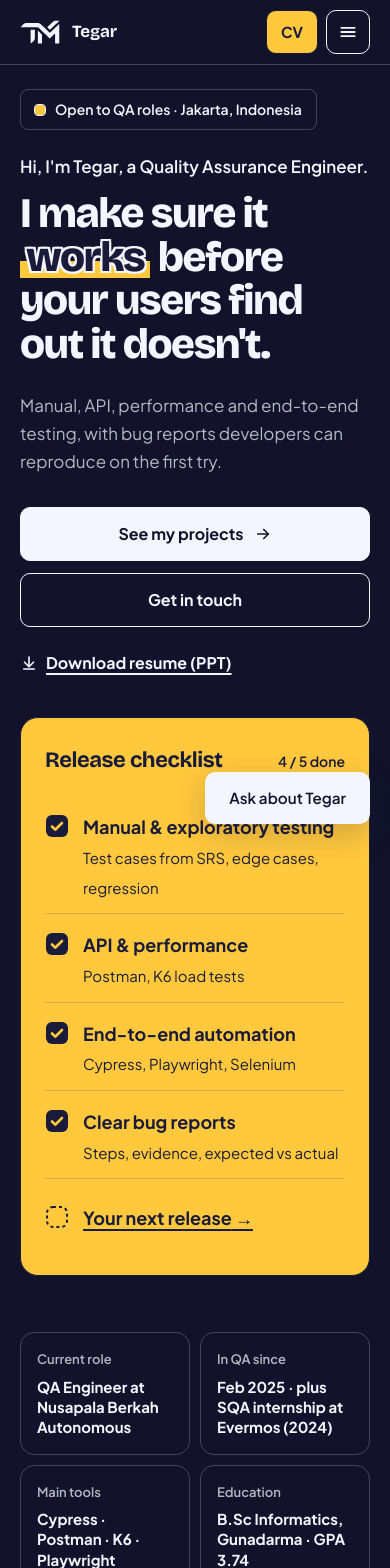
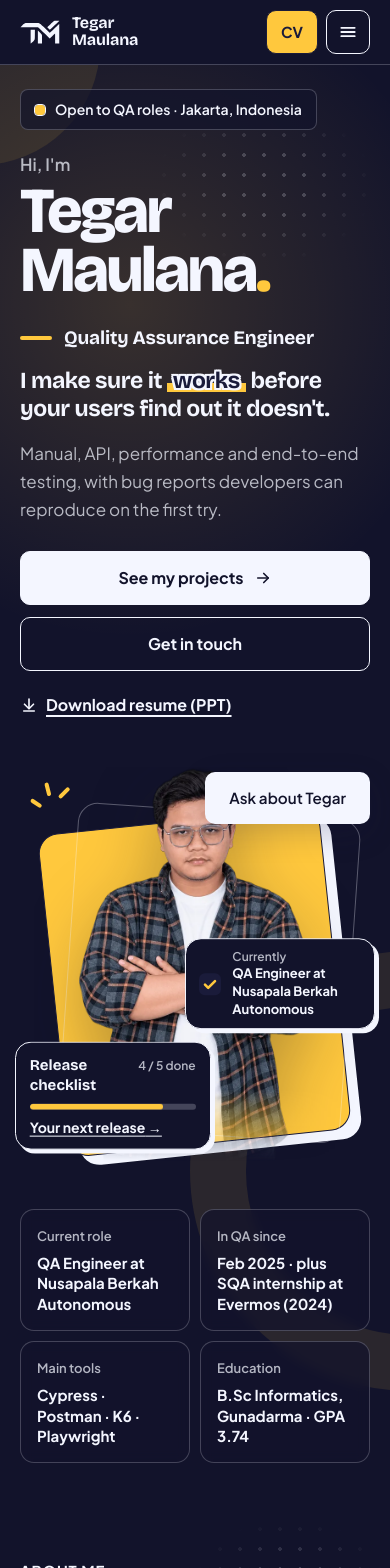
Before and after one commit to HyungMaulss/tegar-portfolio, a React (Vite) app: page / in a window 390 px wide. Shown: the top 1568 px of the page. Built offline with nearby package versions, Linux system fonts and the light colour scheme.

Commit message:
Hero with portrait, two-line name and background shapes
- Cut-out portrait on a tilted Sun card with floating current-role and release-checklist cards
- Name on two lines in the hero and the navbar (full name on mobile too)
- Soft glows, corner shapes and dot patches behind the page

```diff
--- a/src/components/Hero.css
+++ b/src/components/Hero.css
@@ -1,15 +1,80 @@
-.hero {
-    display: flex;
-    flex-wrap: wrap;
-    align-items: center;
-    gap: 56px 72px;
-    padding-top: clamp(28px, 3.5vw, 48px);
-    padding-bottom: 56px;
+/* Hero + quick facts share one wrapper so the background shapes span both. */
+.hero-wrap {
+    position: relative;
+    isolation: isolate;
+    overflow: hidden;
+    padding-bottom: 8px;
 }
 
-.hero__text {
-    flex: 1 1 520px;
-    min-width: 0;
+/* ---------- Background shapes ---------- */
+.hero-deco {
+    position: absolute;
+    inset: 0;
+    z-index: -1;
+    pointer-events: none;
+}
+
+.hero-deco__circle {
+    position: absolute;
+    border-radius: 50%;
+    background: var(--sun);
+    opacity: var(--deco-circle, 0.14);
+}
+
+.hero-deco__circle--tl {
+    width: 360px;
+    height: 360px;
+    left: -200px;
+    top: -200px;
+}
+
+.hero-deco__circle--br {
+    width: 440px;
+    height: 440px;
+    right: -240px;
+    bottom: 80px;
+    background: none;
+    border: 56px solid var(--sun);
+}
+
+/* Warm light behind the portrait. */
+.hero-deco__glow {
+    position: absolute;
+    width: 760px;
+    height: 760px;
+    right: -120px;
+    top: -140px;
+    border-radius: 50%;
+    background: radial-gradient(circle, var(--glow-sun) 0%, transparent 62%);
+}
+
+.hero-deco__dots {
+    position: absolute;
+    width: 220px;
+    height: 160px;
+    background: radial-gradient(var(--dot) 1.6px, transparent 1.8px) 0 0 / 20px 20px;
+    -webkit-mask-image: radial-gradient(closest-side, #000 40%, transparent);
+    mask-image: radial-gradient(closest-side, #000 40%, transparent);
+}
+
+.hero-deco__dots--a {
+    right: 4%;
+    top: 40px;
+}
+
+.hero-deco__dots--b {
+    left: 38%;
+    bottom: 150px;
+}
+
+/* ---------- Layout ---------- */
+.hero {
+    display: grid;
+    grid-template-columns: minmax(0, 1.1fr) minmax(0, 0.9fr);
+    align-items: center;
+    gap: 40px 56px;
+    padding-top: clamp(28px, 3.5vw, 48px);
+    padding-bottom: 48px;
 }
 
 .hero__badge {
@@ -19,6 +84,7 @@
     padding: 8px 14px;
     border-radius: 8px;
     border: 1px solid var(--line);
+    background: color-mix(in srgb, var(--sky) 70%, transparent);
     font-size: 15px;
     font-weight: 600;
 }
@@ -32,128 +98,240 @@
 }
 
 .hero__hello {
-    margin-top: 28px;
+    margin-top: 26px;
     font-size: 20px;
     font-weight: 600;
+    color: var(--muted);
+}
+
+/* First and last name on their own lines. */
+.hero__name {
+    margin-top: 4px;
+    font-family: var(--font-head);
+    font-size: clamp(60px, 7.6vw, 112px);
+    font-weight: 800;
+    line-height: 0.92;
+    letter-spacing: -0.045em;
+}
+
+.hero__name > span {
+    display: block;
+}
+
+.hero__dot {
+    color: var(--sun);
+}
+
+.hero__role {
+    margin-top: 22px;
+    display: flex;
+    align-items: center;
+    gap: 12px;
+    font-family: var(--font-head);
+    font-size: 22px;
+    font-weight: 700;
+    letter-spacing: -0.01em;
+}
+
+.hero__role::before {
+    content: '';
+    width: 32px;
+    height: 4px;
+    border-radius: 2px;
+    background: var(--sun);
 }
 
 .hero__title {
-    margin-top: 12px;
+    margin-top: 14px;
+    max-width: 26ch;
     font-family: var(--font-head);
-    font-size: clamp(44px, 5.8vw, 80px);
-    font-weight: 800;
-    line-height: 1.02;
-    letter-spacing: -0.035em;
+    font-size: clamp(24px, 2.4vw, 32px);
+    font-weight: 700;
+    line-height: 1.22;
+    letter-spacing: -0.02em;
 }
 
 .hero__lede {
-    margin-top: 24px;
+    margin-top: 16px;
     max-width: 46ch;
-    font-size: 19px;
+    font-size: 18px;
     color: var(--muted);
 }
 
 .hero__cta {
-    margin-top: 32px;
+    margin-top: 28px;
     display: flex;
     flex-wrap: wrap;
     gap: 12px;
 }
 
 .hero__resume {
-    margin-top: 14px;
+    margin-top: 12px;
     gap: 8px;
     font-size: 16px;
 }
 
-/* Release checklist card: a Sun surface with an ink border, the hero's focal object. */
-.checklist {
-    flex: 0 1 460px;
-    min-width: 0;
-    padding: 32px;
-    border-radius: var(--r-lg);
-    background: var(--sun);
-    color: var(--on-sun);
-    border: 1.5px solid var(--on-sun);
-    transition: transform 0.35s var(--ease), box-shadow 0.35s var(--ease);
+/* ---------- Portrait ---------- */
+.hero__visual {
+    position: relative;
+    justify-self: center;
+    width: min(100%, 470px);
+    padding-top: 12px;
 }
 
-.checklist:hover {
-    transform: translate(-4px, -4px);
-    box-shadow: 8px 8px 0 var(--ink);
+/* Tilted Sun card behind the portrait, with the site's hard ink shadow. */
+.hero__shape,
+.hero__outline {
+    position: absolute;
+    left: 6%;
+    right: 6%;
+    top: 16%;
+    bottom: 4%;
+    border-radius: var(--r-lg);
+    transform: rotate(-6deg);
+    transition: transform 0.6s var(--ease), box-shadow 0.6s var(--ease);
 }
 
-.checklist__head {
+.hero__shape {
+    background: var(--sun);
+    border: 1.5px solid var(--on-sun);
+    box-shadow: 10px 10px 0 var(--ink);
+}
+
+.hero__outline {
+    border: 1.5px solid var(--line-2);
+    transform: rotate(4deg) translate(14px, -10px);
+}
+
+.hero__visual:hover .hero__shape {
+    transform: rotate(-3deg) translate(-4px, -4px);
+    box-shadow: 14px 14px 0 var(--ink);
+}
+
+.hero__visual:hover .hero__outline {
+    transform: rotate(7deg) translate(20px, -14px);
+}
+
+.hero__spark {
+    position: absolute;
+    left: -2%;
+    top: 6%;
+    width: 56px;
+    height: 56px;
+    fill: none;
+    stroke: var(--sun);
+    stroke-width: 3.5;
+    stroke-linecap: round;
+}
+
+.hero__photo {
+    position: relative;
+    width: 100%;
+    height: auto;
+    filter: drop-shadow(0 24px 32px rgba(10, 11, 30, 0.28));
+    /* Fade the bottom so the crop line never shows. */
+    -webkit-mask-image: linear-gradient(to bottom, #000 82%, transparent 100%);
+    mask-image: linear-gradient(to bottom, #000 82%, transparent 100%);
+}
+
+/* Floating cards over the portrait. */
+.float {
+    position: absolute;
+    z-index: 1;
+    border-radius: var(--r-md);
+    border: 1.5px solid var(--ink);
+    background: var(--sky);
+    color: var(--ink);
+    box-shadow: 4px 4px 0 var(--ink);
+    font-size: 14px;
+    line-height: 1.35;
+    animation: float-y 6s ease-in-out infinite alternate;
+}
+
+.float__label {
+    display: block;
+    font-size: 12px;
+    font-weight: 600;
+    color: var(--muted);
+}
+
+.float--current {
+    top: 20%;
+    right: -6%;
+    max-width: 230px;
+    display: flex;
+    gap: 10px;
+    align-items: center;
+    padding: 12px 14px;
+    font-weight: 700;
+}
+
+.float--current .tick {
+    flex: 0 0 auto;
+}
+
+.float--check {
+    bottom: 12%;
+    left: -8%;
+    width: 230px;
+    display: grid;
+    gap: 8px;
+    padding: 14px 16px;
+    text-decoration: none;
+    animation-delay: -3s;
+    transition: transform 0.25s var(--ease), box-shadow 0.25s var(--ease);
+}
+
+.float--check:hover {
+    animation-play-state: paused;
+    box-shadow: 6px 6px 0 var(--sun);
+}
+
+.float__row {
     display: flex;
     justify-content: space-between;
     align-items: baseline;
-    gap: 12px;
+    gap: 10px;
 }
 
-.checklist__title {
+.float__row strong {
     font-family: var(--font-head);
-    font-size: 26px;
-    font-weight: 700;
-    letter-spacing: -0.02em;
-}
-
-.checklist__progress {
-    font-size: 14px;
-    font-weight: 600;
-}
-
-.checklist__list {
-    margin-top: 22px;
-    display: flex;
-    flex-direction: column;
-    gap: 4px;
-}
-
-.checklist__item {
-    display: flex;
-    gap: 14px;
-    align-items: flex-start;
-    padding: 12px 0;
-    border-bottom: 1px solid rgba(26, 27, 58, 0.16);
-}
-
-.checklist__item svg {
-    flex: 0 0 auto;
-    margin-top: 2px;
-}
-
-.checklist__item--open {
-    border-bottom: 0;
-    align-items: center;
-}
-
-.checklist__item--open svg {
-    margin-top: 0;
-}
-
-.checklist__item .text-link {
-    color: var(--on-sun);
-}
-
-.checklist__sub {
     font-size: 15px;
 }
 
-/* Each tick draws itself in, one after another, after the card lands. */
-.tick__mark {
-    stroke-dasharray: 16;
-    stroke-dashoffset: 16;
-    animation: tick 0.5s var(--ease) forwards;
-    animation-delay: calc(0.9s + var(--i, 0) * 0.18s);
+.float__bar {
+    display: block;
+    height: 6px;
+    border-radius: 3px;
+    background: var(--line);
+    overflow: hidden;
 }
 
-@keyframes tick {
-    to {
-        stroke-dashoffset: 0;
-    }
+.float__bar span {
+    display: block;
+    width: 80%;
+    height: 100%;
+    border-radius: 3px;
+    background: var(--sun);
+    transform-origin: left;
+    animation: bar-fill 1.4s var(--ease) 0.9s both;
 }
 
-/* Quick facts for recruiters. */
+.float__next {
+    font-weight: 700;
+    text-decoration: underline;
+    text-underline-offset: 3px;
+}
+
+@keyframes float-y {
+    to { translate: 0 -10px; }
+}
+
+@keyframes bar-fill {
+    from { transform: scaleX(0); }
+}
+
+/* ---------- Quick facts ---------- */
 .facts {
     display: grid;
     grid-template-columns: repeat(auto-fit, minmax(240px, 1fr));
@@ -164,6 +342,9 @@
     padding: 22px 24px;
     border-radius: var(--r-md);
     border: 1px solid var(--line);
+    background: color-mix(in srgb, var(--sky) 72%, transparent);
+    -webkit-backdrop-filter: blur(6px);
+    backdrop-filter: blur(6px);
     transition: border-color 0.25s, transform 0.25s var(--ease);
 }
 
@@ -184,10 +365,24 @@
     line-height: 1.4;
 }
 
+@media (max-width: 900px) {
+    .hero {
+        grid-template-columns: minmax(0, 1fr);
+    }
+
+    .hero__visual {
+        width: min(100%, 400px);
+    }
+
+    .hero-deco__dots--b {
+        display: none;
+    }
+}
+
 @media (max-width: 600px) {
     .hero {
         padding-top: 24px;
-        gap: 32px;
+        gap: 28px;
     }
 
     .hero__badge {
@@ -195,13 +390,20 @@
     }
 
     .hero__hello {
-        margin-top: 22px;
+        margin-top: 20px;
         font-size: 17px;
     }
 
+    .hero__name {
+        font-size: 64px;
+    }
+
+    .hero__role {
+        font-size: 19px;
+    }
+
     .hero__title {
-        font-size: 42px;
-        line-height: 1.04;
+        font-size: 23px;
     }
 
     .hero__lede {
@@ -216,13 +418,36 @@
         width: 100%;
     }
 
-    .checklist {
-        padding: 24px;
-        border-radius: 18px;
+    .hero__visual {
+        width: 92%;
     }
 
-    .checklist__title {
-        font-size: 22px;
+    /* Keep both cards on the shirt, clear of the face. */
+    .float--current {
+        top: auto;
+        bottom: 30%;
+        right: -6%;
+        max-width: 190px;
+        padding: 10px 12px;
+        font-size: 13px;
+    }
+
+    .float--check {
+        bottom: 2%;
+        left: -6%;
+        width: 196px;
+        padding: 12px 14px;
+    }
+
+    .float__row .float__label {
+        white-space: nowrap;
+    }
+
+    .hero-deco__circle--tl {
+        width: 240px;
+        height: 240px;
+        left: -140px;
+        top: -140px;
     }
 
     .facts {
--- a/src/components/Hero.jsx
+++ b/src/components/Hero.jsx
@@ -1,7 +1,7 @@
 import { motion } from 'framer-motion';
 import { useLanguage } from '../context/LanguageContext';
 import { profile } from '../data/profile';
-import { ArrowRight, Checked, Download, Unchecked } from './Icons';
+import { ArrowRight, Checked, Download } from './Icons';
 import Hl from './Hl';
 import './Hero.css';
 
@@ -17,53 +17,79 @@ export default function Hero() {
     const h = t.hero;
     const c = h.checklist;
     const [before, mark, after] = h.title;
+    const [first, last] = profile.name.split(' ');
+    const [currentLabel, currentValue] = h.current;
 
     return (
-        <>
+        <div className="hero-wrap">
+            {/* Background shapes: decoration only. */}
+            <div className="hero-deco" aria-hidden="true">
+                <span className="hero-deco__circle hero-deco__circle--tl" />
+                <span className="hero-deco__circle hero-deco__circle--br" />
+                <span className="hero-deco__glow" />
+                <span className="hero-deco__dots hero-deco__dots--a" />
+                <span className="hero-deco__dots hero-deco__dots--b" />
+            </div>
+
             <section id="top" className="hero container">
                 <div className="hero__text">
                     <motion.p className="hero__badge" {...rise(0)}>
                         <span className="hero__badge-dot" aria-hidden="true" />{h.badge}
                     </motion.p>
                     <motion.p className="hero__hello" {...rise(0.08)}>{h.hello}</motion.p>
-                    <motion.h1 className="hero__title" {...rise(0.16)}>
+                    <motion.h1 className="hero__name" {...rise(0.14)}>
+                        <span>{first}</span>
+                        <span>{last}<span className="hero__dot" aria-hidden="true">.</span></span>
+                    </motion.h1>
+                    <motion.p className="hero__role" {...rise(0.2)}>{h.role}</motion.p>
+                    <motion.p className="hero__title" {...rise(0.26)}>
                         {before} <Hl>{mark}</Hl> {after}
-                    </motion.h1>
-                    <motion.p className="hero__lede" {...rise(0.26)}>{h.lede}</motion.p>
-                    <motion.div className="hero__cta" {...rise(0.36)}>
+                    </motion.p>
+                    <motion.p className="hero__lede" {...rise(0.32)}>{h.lede}</motion.p>
+                    <motion.div className="hero__cta" {...rise(0.4)}>
                         <a href="#projects" className="btn btn--ink">{h.ctaWork}<ArrowRight /></a>
                         <a href="#contact" className="btn">{h.ctaContact}</a>
                     </motion.div>
-                    <motion.a href={profile.resume} download className="text-link hero__resume" {...rise(0.44)}>
+                    <motion.a href={profile.resume} download className="text-link hero__resume" {...rise(0.46)}>
                         <Download />{t.nav.resume}
                     </motion.a>
                 </div>
 
-                {/* The checklist is the QA idea made visible: four things done, the visitor's release is the open box. */}
-                <motion.section
-                    className="checklist"
-                    aria-label={c.title}
-                    initial={{ opacity: 0, y: 32, rotate: 1.5 }}
-                    animate={{ opacity: 1, y: 0, rotate: 0 }}
-                    transition={{ duration: 0.9, delay: 0.3, ease: EASE }}
+                <motion.div
+                    className="hero__visual"
+                    initial={{ opacity: 0, y: 32 }}
+                    animate={{ opacity: 1, y: 0 }}
+                    transition={{ duration: 0.9, delay: 0.25, ease: EASE }}
                 >
-                    <div className="checklist__head">
-                        <p className="checklist__title">{c.title}</p>
-                        <p className="checklist__progress">{c.progress}</p>
+                    <span className="hero__shape" aria-hidden="true" />
+                    <span className="hero__outline" aria-hidden="true" />
+                    <svg className="hero__spark" viewBox="0 0 48 48" aria-hidden="true">
+                        <path d="M10 22 4 18M18 12l-2-8M28 14l6-6" />
+                    </svg>
+                    <img
+                        className="hero__photo"
+                        src={profile.photo}
+                        alt={h.photoAlt}
+                        width="760"
+                        height="928"
+                        fetchPriority="high"
+                    />
+
+                    <div className="float float--current">
+                        <Checked />
+                        <p><span className="float__label">{currentLabel}</span>{currentValue}</p>
                     </div>
-                    <ul className="checklist__list">
-                        {c.items.map(([title, sub], i) => (
-                            <li key={title} className="checklist__item" style={{ '--i': i }}>
-                                <Checked />
-                                <span><strong>{title}</strong><br /><span className="checklist__sub">{sub}</span></span>
-                            </li>
-                        ))}
-                        <li className="checklist__item checklist__item--open">
-                            <Unchecked />
-                            <a href="#contact" className="text-link">{c.next} →</a>
-                        </li>
-                    </ul>
-                </motion.section>
+
+                    {/* The QA idea in one glance: four checks done, the visitor's release is the open one. */}
+                    <a href="#contact" className="float float--check">
+                        <span className="float__row">
+                            <strong>{c.title}</strong>
+                            <span className="float__label">{c.progress}</span>
+                        </span>
+                        <span className="float__bar" aria-hidden="true"><span /></span>
+                        <span className="float__next">{c.next} →</span>
+                    </a>
+                </motion.div>
             </section>
 
             <section className="facts container" aria-label={t.factsLabel}>
@@ -80,6 +106,6 @@ export default function Hero() {
                     </motion.div>
                 ))}
             </section>
-        </>
+        </div>
     );
 }
--- a/src/components/Navbar.css
+++ b/src/components/Navbar.css
@@ -38,15 +38,14 @@
     transform: rotate(-6deg) scale(1.05);
 }
 
+/* First and last name stacked, like the logo wordmark. */
 .nav__name {
+    display: grid;
     font-family: var(--font-head);
-    font-size: 19px;
+    font-size: 17px;
     font-weight: 700;
+    line-height: 1.05;
     letter-spacing: -0.01em;
-}
-
-.nav__name--short {
-    display: none;
 }
 
 .nav__menu {
@@ -128,12 +127,7 @@
     }
 
     .nav__name {
-        display: none;
-    }
-
-    .nav__name--short {
-        display: inline;
-        font-size: 17px;
+        font-size: 16px;
     }
 
     .nav__brand .logo {
--- a/src/components/Navbar.jsx
+++ b/src/components/Navbar.jsx
@@ -39,8 +39,9 @@ export default function Navbar() {
             <nav className="nav__inner container" aria-label="Primary">
                 <a href="#top" className="nav__brand" aria-label={t.nav.home} onClick={close}>
                     <Logo variant="mark" title="" />
-                    <span className="nav__name">{profile.name}</span>
-                    <span className="nav__name nav__name--short" aria-hidden="true">Tegar</span>
+                    <span className="nav__name">
+                        {profile.name.split(' ').map((part) => <span key={part}>{part}</span>)}
+                    </span>
                 </a>
 
                 <div id="nav-menu" className="nav__menu">
--- a/src/data/profile.js
+++ b/src/data/profile.js
@@ -7,6 +7,7 @@ export const profile = {
     linkedin: 'https://www.linkedin.com/in/tegarmaulana/',
     github: 'https://github.com/tegarmaulana',
     cv: '/CV - Tegar_Maulana.pdf',
+    photo: '/tegar.webp',
     resume: '/Tegar-Maulana-Resume.pptx', // built by `npm run resume`
 };
 
--- a/src/data/translations.js
+++ b/src/data/translations.js
@@ -17,7 +17,10 @@ export const translations = {
         lang: { label: 'Language' },
         hero: {
             badge: 'Open to QA roles · Jakarta, Indonesia',
-            hello: 'Hi, I\'m Tegar, a Quality Assurance Engineer.',
+            hello: 'Hi, I\'m',
+            role: 'Quality Assurance Engineer',
+            current: ['Currently', 'QA Engineer at Nusapala Berkah Autonomous'],
+            photoAlt: 'Portrait of Tegar Maulana',
             title: ['I make sure it', 'works', 'before your users find out it doesn\'t.'],
             lede: 'Manual, API, performance and end-to-end testing, with bug reports developers can reproduce on the first try.',
             ctaWork: 'See my projects',
@@ -238,7 +241,10 @@ export const translations = {
         lang: { label: 'Bahasa' },
         hero: {
             badge: 'Terbuka untuk posisi QA · Jakarta, Indonesia',
-            hello: 'Halo, saya Tegar, seorang Quality Assurance Engineer.',
+            hello: 'Halo, saya',
+            role: 'Quality Assurance Engineer',
+            current: ['Saat ini', 'QA Engineer di Nusapala Berkah Autonomous'],
+            photoAlt: 'Foto Tegar Maulana',
             title: ['Saya memastikan semuanya', 'berjalan', 'sebelum pengguna menemukan yang tidak.'],
             lede: 'Pengujian manual, API, performa, dan end-to-end, dengan laporan bug yang bisa langsung direproduksi developer di percobaan pertama.',
             ctaWork: 'Lihat proyek saya',
--- a/src/index.css
+++ b/src/index.css
@@ -15,6 +15,11 @@
   --line-2: rgba(26, 27, 58, 0.2);
   --panel: #1a1b3a;
   --on-panel: #f4f6ff;
+  /* Background decoration, kept faint so text contrast never depends on it. */
+  --glow-sun: rgba(255, 200, 61, 0.34);
+  --glow-ink: rgba(26, 27, 58, 0.06);
+  --dot: rgba(26, 27, 58, 0.22);
+  --deco-circle: 0.16;
 
   --font-head: 'Bricolage Grotesque', 'Plus Jakarta Sans', sans-serif;
   --font: 'Plus Jakarta Sans', 'Segoe UI', Arial, sans-serif;
@@ -39,6 +44,10 @@
   --line-2: rgba(244, 246, 255, 0.32);
   --panel: #23254f;
   --on-panel: #f4f6ff;
+  --glow-sun: rgba(255, 200, 61, 0.16);
+  --glow-ink: rgba(120, 128, 220, 0.12);
+  --dot: rgba(244, 246, 255, 0.2);
+  --deco-circle: 0.1;
   color-scheme: dark;
 }
 
@@ -61,7 +70,13 @@ body {
   font-size: 18px;
   line-height: 1.65;
   color: var(--ink);
-  background: var(--sky);
+  /* Soft pools of light down the page so long sections never sit on a flat fill. */
+  background:
+    radial-gradient(600px 520px at 4% 34%, var(--glow-ink), transparent 70%),
+    radial-gradient(560px 480px at 98% 52%, var(--glow-sun), transparent 70%),
+    radial-gradient(620px 520px at 2% 74%, var(--glow-sun), transparent 72%),
+    radial-gradient(600px 520px at 96% 92%, var(--glow-ink), transparent 70%),
+    var(--sky);
   -webkit-font-smoothing: antialiased;
   overflow-x: hidden;
   transition: background-color 0.4s var(--ease), color 0.4s var(--ease);
@@ -148,7 +163,28 @@ button:disabled {
 }
 
 .section {
+  position: relative;
   padding-top: clamp(88px, 10vw, 136px);
+}
+
+/* A faded patch of dots beside each section heading, alternating sides. */
+.section::before {
+  content: '';
+  position: absolute;
+  z-index: -1;
+  top: clamp(48px, 6vw, 88px);
+  right: 0;
+  width: 200px;
+  height: 140px;
+  background: radial-gradient(var(--dot) 1.6px, transparent 1.8px) 0 0 / 20px 20px;
+  -webkit-mask-image: radial-gradient(closest-side, #000 35%, transparent);
+  mask-image: radial-gradient(closest-side, #000 35%, transparent);
+  pointer-events: none;
+}
+
+.section:nth-of-type(even)::before {
+  right: auto;
+  left: 0;
 }
 
 /* Section heading: uppercase label + Bricolage title. */
```
Also changed, not shown: public/tegar.webp (added).
